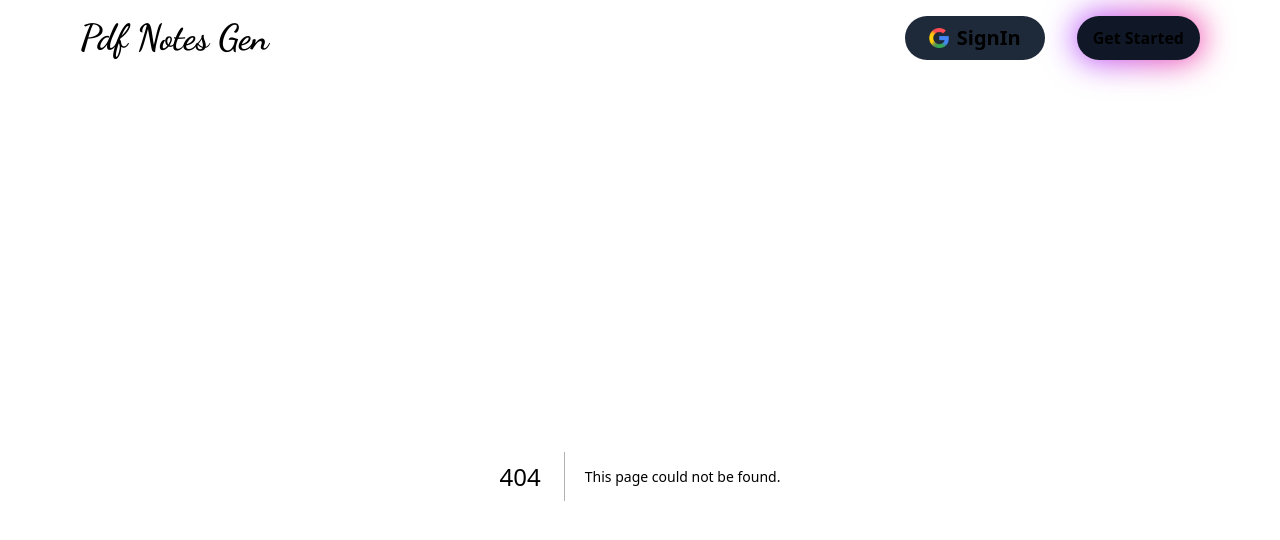
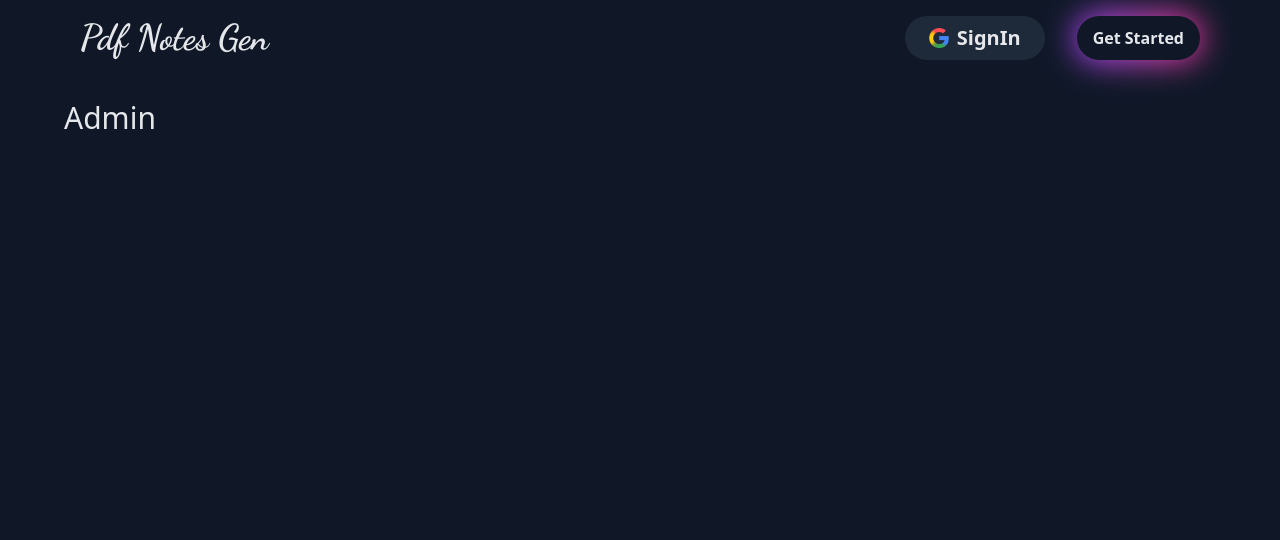
Before and after one commit to GautamRaj-1200/notes-gen-latest, a Next.js app: page /admin in a window 1280 px wide. Before the commit this address had no page. Shown: the top 540 px of the page. Built offline with nearby package versions, Linux system fonts and the light colour scheme.

Commit message:
add basic admin and user dashboard page

```diff
--- a/package.json
+++ b/package.json
@@ -10,6 +10,7 @@
   },
   "dependencies": {
     "next": "15.3.2",
+    "next-auth": "^4.24.11",
     "react": "^19.0.0",
     "react-dom": "^19.0.0"
   },
--- /dev/null
+++ b/src/app/admin/page.tsx
@@ -0,0 +1,11 @@
+const Admin = () => {
+  return (
+    <>
+      <div className="mx-auto mt-6 max-w-6xl">
+        <h2 className="text-centr text-3xl">Admin</h2>
+      </div>
+    </>
+  );
+};
+
+export default Admin;
--- /dev/null
+++ b/src/app/user/dashboard/page.tsx
@@ -0,0 +1,11 @@
+const UserDashboard = () => {
+  return (
+    <>
+      <div className="mx-auto mt-6 max-w-6xl">
+        <h2 className="text-centr text-3xl">User Dashboard</h2>
+      </div>
+    </>
+  );
+};
+
+export default UserDashboard;
```
Also changed, not shown: 1 other file (tests, documents, lock files or other folders).
